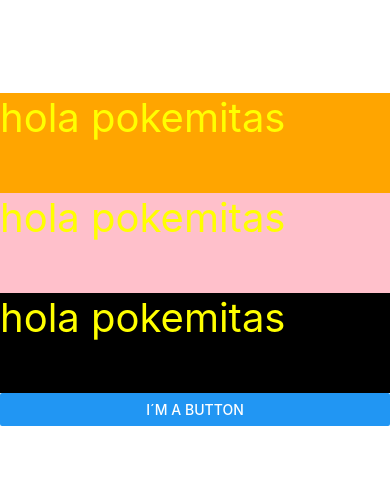
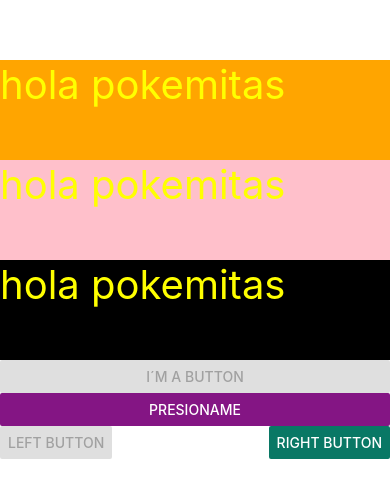
Before and after one commit to yahircj/PM192, a React Native app in the folder blank/: screen / in a window 390 px wide. Shown: the part 163-660 px from the top of the page. Built offline with nearby package versions, Linux system fonts and the light colour scheme.

Commit message:
boton pruebas

```diff
--- a/blank/App.js
+++ b/blank/App.js
@@ -2,7 +2,7 @@
 /*Zona de importaciones
 */
 import { StatusBar } from 'expo-status-bar';
-import { StyleSheet, Text, View, Button } from 'react-native';
+import {StyleSheet, Button, View, Text, Alert} from 'react-native';
 import React, { useState } from 'react';
 
 
@@ -23,7 +23,26 @@ export default function App() {
       <Texto style={styles.red}> </Texto>
       <Texto style={styles.black}> </Texto>
       <Texto style={styles.pink}> </Texto>
-      <Button title= "i´m a button"></Button>
+      <Button title= "i´m a button"
+      disabled></Button>
+      <Button
+        title="Presioname"
+        color="#841584"
+        onPress={() => Alert.alert('Me presionaste =P')}
+      ></Button>
+      <View style={styles.fixToText}>
+        <Button
+          title="Left button"
+          disabled
+          color="#674323"
+          onPress={() => Alert.alert('Left button pressed')}
+        ></Button>
+        <Button
+           title="Right button"
+           color="#097865"
+          onPress={() => Alert.alert('Right button pressed')}
+        ></Button>
+      </View>
       <StatusBar style="auto" />
     </View>
   );
@@ -43,6 +62,10 @@ const styles = StyleSheet.create({
     fontSize:40,
     height: 100,
   },
+  fixToText: {
+    flexDirection: 'row',
+    justifyContent: 'space-between',
+  },
   red:{ backgroundColor:'orange'},
   black:{ backgroundColor:'pink'},
   pink:{backgroundColor:'black'},
```
